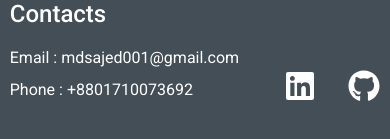
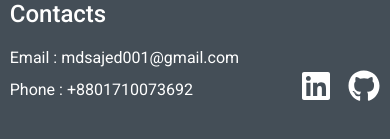
Before and after one commit to mdsajed001/My-portfolio, a Next.js app: page / in a window 390 px wide. Shown: the part 2157-2296 px from the top of the page. Built offline with nearby package versions, Linux system fonts and the light colour scheme.

Commit message:
responsive

```diff
--- a/app/_components/footer.tsx
+++ b/app/_components/footer.tsx
@@ -17,7 +17,7 @@ export function Footer() {
             </Link>
           </div>
         </div>
-        <div className="text-lg flex items-center gap-8">
+        <div className="text-lg flex items-center md:gap-8 gap-4">
           <Link href={socialLinks.linkedIn} target="_blank">
             <FaLinkedin size={32} />
           </Link>
```
